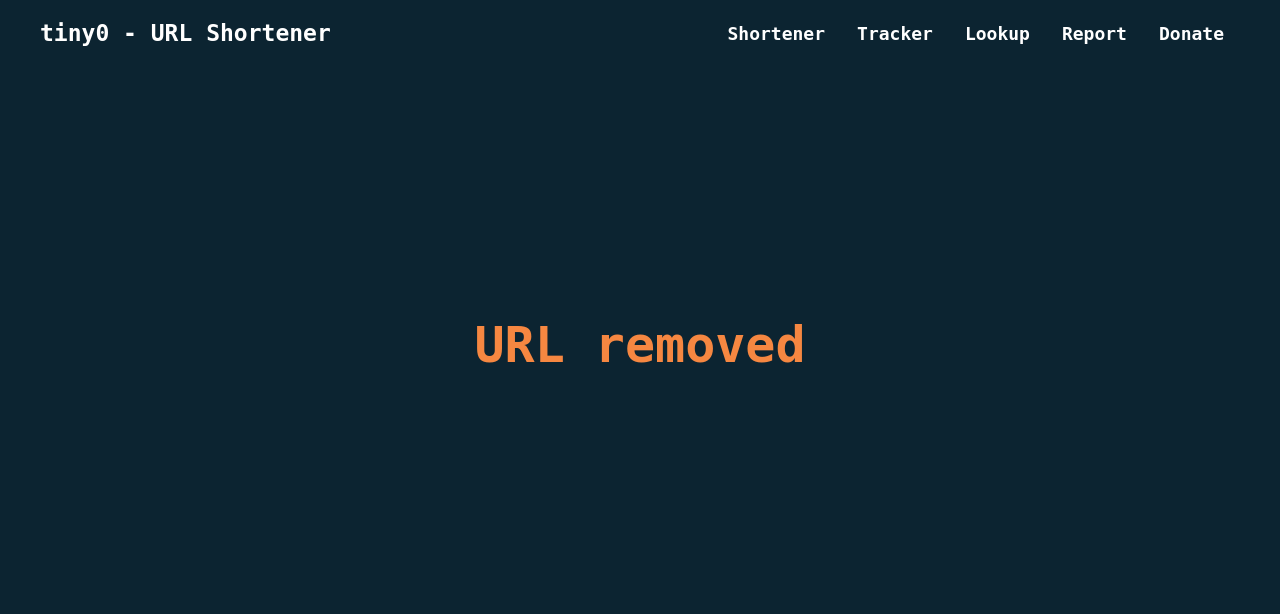
After one commit to xemeds/tiny0, a Flask app: page /removed in a window 1280 px wide. The commit adds this page. Shown: the top 614 px of the page. Run offline with Flask 2, Linux system fonts and the light colour scheme; some libraries are stand-ins or nearby versions.

Commit message:
Added a page for removed urls

```diff
--- a/tiny0/forms.py
+++ b/tiny0/forms.py
@@ -48,7 +48,7 @@ def validate_token(form, field):
 		return
 
 	# If the token is the same as a pages route
-	if field.data == "tracker" or field.data == "lookup" or field.data == "report" or field.data == "donate":
+	if field.data == "tracker" or field.data == "lookup" or field.data == "report" or field.data == "donate" or field.data == "removed":
 		# Raise a ValidationError
 		raise ValidationError("Token already exists")
 
--- a/tiny0/routes.py
+++ b/tiny0/routes.py
@@ -123,6 +123,11 @@ def report():
 def donate():
 	return render_template("donate.html")
 
+# Removed url route
+@app.route("/removed")
+def removed():
+	return render_template("removed.html")
+
 # Error handling routes
 @app.errorhandler(404)
 def error_404(error):
--- a/tiny0/static/style.css
+++ b/tiny0/static/style.css
@@ -233,6 +233,16 @@ body {
   color: #e26803;
 }
 
+.removed {
+  color: #f68741;
+  text-align: center;
+  margin-top: 250px;
+}
+
+.removed h1 {
+  font-size: 50px;
+}
+
 .error {
   color: #ffffff;
   text-align: center;
--- /dev/null
+++ b/tiny0/templates/removed.html
@@ -0,0 +1,7 @@
+{% extends "layout.html" %}
+
+{% block body %}
+<div class="removed">
+	<h1>URL removed</h1>
+</div>
+{% endblock %}
```
Also changed, not shown: 1 other file.
